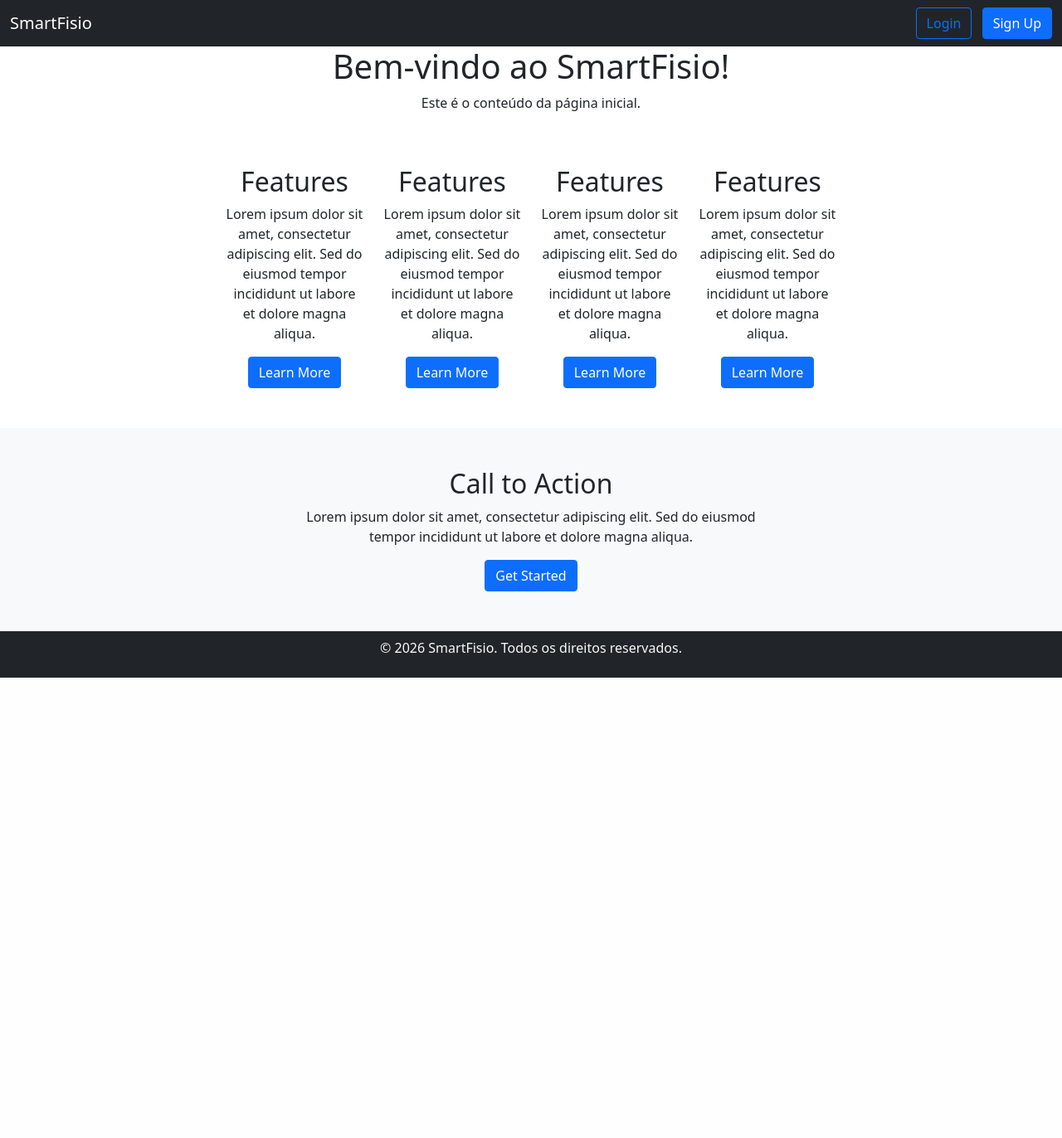
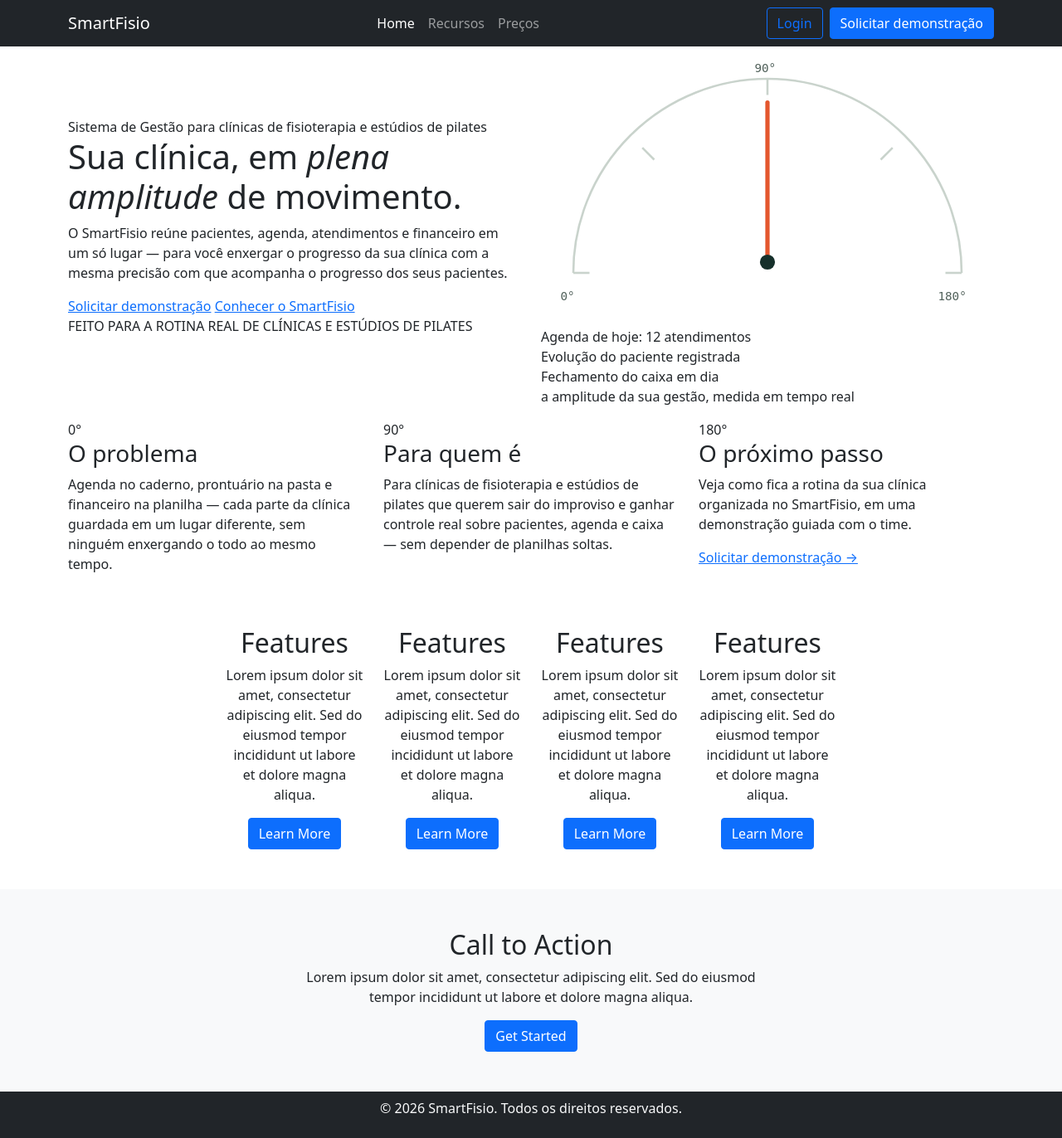
Before and after one commit to jonpaulo007/SmartFisio, a Django app: page / in a window 1280 px wide. Shown: the whole page at 83% size. Before the commit the page ends 817 px from the top, so only its background shows below. Run offline with Django 4.2, Linux system fonts and the light colour scheme.

Commit message:
feat(landing): separa componentes da landing page

```diff
--- a/templates/components/landing/hero.html
+++ b/templates/components/landing/hero.html
@@ -1,10 +1,56 @@
-<section>
+<section id="hero">
     <div class="container">
-        <div class="row align-items-center justify-content-center">
-            <div class="col-md-6 text-center">
-                <h1>Bem-vindo ao SmartFisio!</h1>
-                <p>Este é o conteúdo da página inicial.</p>
+
+        <div class="row align-items-center">
+
+            <div class="col-12 col-md-6">
+                <span class="eyebrow">Sistema de Gestão para clínicas de fisioterapia e estúdios de pilates</span>
+
+                <h1>Sua clínica, em <em>plena amplitude</em> de movimento.</h1>
+
+                <p class="lead-copy">
+                    O SmartFisio reúne pacientes, agenda, atendimentos e financeiro em um só lugar —
+                    para você enxergar o progresso da sua clínica com a mesma precisão
+                    com que acompanha o progresso dos seus pacientes.
+                </p>
+
+                <div class="cta-row">
+                    <a href="#quick-answers" class="btn-primary-cta">Solicitar demonstração</a>
+                    <a href="#o-que-e" class="btn-secondary-cta">Conhecer o SmartFisio</a>
+                </div>
+
+                <p class="microtrust">FEITO PARA A ROTINA REAL DE CLÍNICAS E ESTÚDIOS DE PILATES</p>
             </div>
+
+            <div class="col-12 col-md-6">
+                <div class="dial-wrap">
+                    <svg viewBox="0 0 420 260" width="100%" xmlns="http://www.w3.org/2000/svg">
+                        <path d="M 30 210 A 180 180 0 0 1 390 210" fill="none" stroke="#C9D3CC" stroke-width="2"/>
+                        <g stroke="#C9D3CC" stroke-width="2">
+                            <line x1="30" y1="210" x2="45" y2="210"/>
+                            <line x1="210" y1="30" x2="210" y2="45"/>
+                            <line x1="390" y1="210" x2="375" y2="210"/>
+                            <line x1="94" y1="94" x2="105" y2="105"/>
+                            <line x1="326" y1="94" x2="315" y2="105"/>
+                        </g>
+                        <text x="18" y="235" font-family="IBM Plex Mono, monospace" font-size="11" fill="#52625C">0°</text>
+                        <text x="198" y="24" font-family="IBM Plex Mono, monospace" font-size="11" fill="#52625C">90°</text>
+                        <text x="368" y="235" font-family="IBM Plex Mono, monospace" font-size="11" fill="#52625C">180°</text>
+
+                        <g class="needle">
+                            <line x1="210" y1="200" x2="210" y2="52" stroke="#E4572E" stroke-width="4" stroke-linecap="round"/>
+                            <circle cx="210" cy="200" r="7" fill="#16302B"/>
+                        </g>
+                    </svg>
+
+                    <div class="float-card fc-1"><span class="dot"></span>Agenda de hoje: 12 atendimentos</div>
+                    <div class="float-card fc-2"><span class="dot"></span>Evolução do paciente registrada</div>
+                    <div class="float-card fc-3"><span class="dot"></span>Fechamento do caixa em dia</div>
+                </div>
+                <p class="dial-caption">a amplitude da sua gestão, medida em tempo real</p>
+            </div>
+
         </div>
+
     </div>
 </section>
--- /dev/null
+++ b/templates/components/landing/quick-answers.html
@@ -0,0 +1,35 @@
+<section id="quick-answers">
+    <div class="container">
+        <div class="row g-4">
+
+            <div class="col-12 col-md-4">
+                <div class="qa-card">
+                    <span class="qa-deg">0°</span>
+                    <h3>O problema</h3>
+                    <p>Agenda no caderno, prontuário na pasta e financeiro na planilha — cada parte da clínica
+                    guardada em um lugar diferente, sem ninguém enxergando o todo ao mesmo tempo.</p>
+                </div>
+            </div>
+
+            <div class="col-12 col-md-4">
+                <div class="qa-card" id="o-que-e">
+                    <span class="qa-deg">90°</span>
+                    <h3>Para quem é</h3>
+                    <p>Para clínicas de fisioterapia e estúdios de pilates que querem sair do improviso e
+                    ganhar controle real sobre pacientes, agenda e caixa — sem depender de planilhas soltas.</p>
+                </div>
+            </div>
+
+            <div class="col-12 col-md-4">
+                <div class="qa-card is-final">
+                    <span class="qa-deg">180°</span>
+                    <h3>O próximo passo</h3>
+                    <p>Veja como fica a rotina da sua clínica organizada no SmartFisio, em uma demonstração
+                    guiada com o time.</p>
+                    <a href="#" class="mini-cta">Solicitar demonstração →</a>
+                </div>
+            </div>
+
+        </div>
+    </div>
+</section>
--- a/templates/components/layout/navbar.html
+++ b/templates/components/layout/navbar.html
@@ -1,9 +1,23 @@
 <nav class="navbar navbar-dark bg-dark">
-    <div class="container-fluid">
+    <div class="container">
         <a class="navbar-brand" href="#">SmartFisio</a>
-        <div>
+        <div class="align-items-center d-flex">
+            <ul class="navbar-nav d-flex flex-row ">
+                <li class="nav-item me-3">
+                    <a class="nav-link active" aria-current="page" href="#">Home</a>
+                </li>
+                <li class="nav-item me-3">
+                    <a class="nav-link" href="#">Recursos</a>
+                </li>
+                <li class="nav-item me-3">
+                    <a class="nav-link" href="#">Preços</a>
+                </li>
+            </ul>
+
+        </div>
+        <div class="d-flex">
             <a class="btn btn-outline-primary me-2" href="#">Login</a>
-            <a class="btn btn-primary" href="#">Sign Up</a>
+            <a class="btn btn-primary" href="#">Solicitar demonstração</a>
         </div>
     </div>
 </nav>
--- a/templates/layouts/landing.html
+++ b/templates/layouts/landing.html
@@ -22,6 +22,8 @@
         <!-- Hero -->
         {% include 'components/landing/hero.html' %}
 
+        {% include 'components/landing/quick-answers.html' %}
+
         <!-- Features -->
         {% include 'components/landing/features.html' %}
 
```
Also changed, not shown: templates/components/layout/sidebar.html (deleted).
